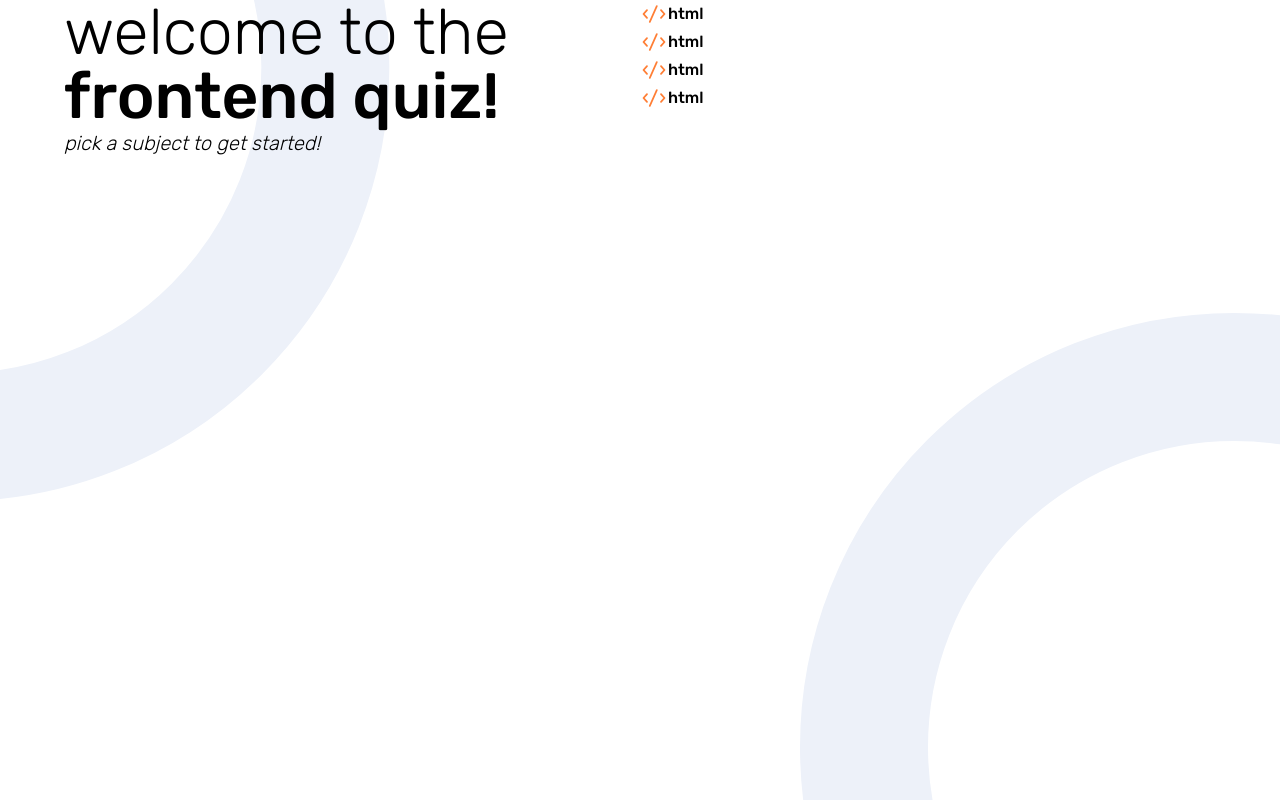
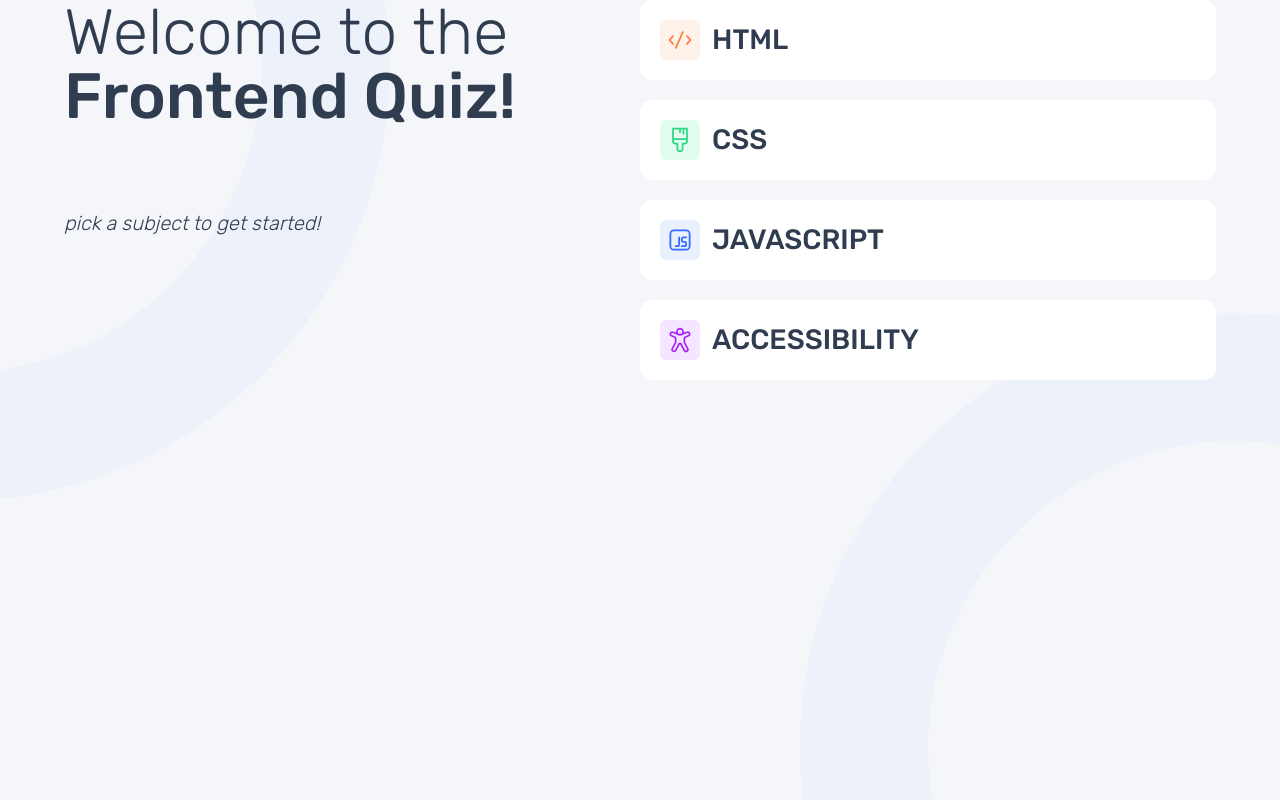
Before and after one commit to sphnikola/quiz-app, a React (Vite) app: page / in a window 1280 px wide. Built offline with nearby package versions, Linux system fonts and the light colour scheme.

Commit message:
Complete frontpage for all screen sizes

```diff
--- a/src/App.jsx
+++ b/src/App.jsx
@@ -6,59 +6,73 @@ import acsb from "./assets/images/icon-accessibility.svg";
 function App() {
   return (
     <>
-      <section className=" min-h-screen font-rubik">
+      <section className=" min-h-screen font-rubik text-color-text">
         <div className=" max-w-7xl mx-auto px-[24px] lg:px-[64px]">
           <main className="grid lg:grid-cols-[repeat(2,1fr)] items-start">
             <section>
-              <h1 className=" text-[40px] leading-[40px] md:text-[64px] md:leading-[64px] font-light">
-                welcome to the
-                <br /> <span className="f font-medium">
-                  frontend quiz!
-                </span>{" "}
+              <h1 className=" text-[40px] leading-[40px] md:text-[64px] md:leading-[64px]   font-thin mb-8 md:mb-5 lg:mb-20">
+                Welcome to the
+                <br /> <span className="font-medium">Frontend Quiz!</span>{" "}
               </h1>
-              <p className="text-[14px] leading-[21px] italic font-light md:text-[20px] md:leading-[30px]">
+              <p className="text-[14px] leading-[21px] italic font-light mb-12 md:text-[20px] md:leading-[30px]">
                 pick a subject to get started!
               </p>
             </section>
             <section>
-              <ul>
-                <li>
-                  <a className="flex items-center">
-                    <div>
-                      <img src={html} className="w-[28px]" />
+              <ul className=" uppercase">
+                <li className="mb-5 ">
+                  <a
+                    className="flex gap-x-3 items-center
+                   text-[18px] hover:text-[24px] hover:leading-[24px] hover:duration-500 hover:ease-in-out
+                   bg-link-bg  font-normal p-5  rounded-xl md:text-[28px] md:hover:text-[34px] md:leading-[34px]"
+                  >
+                    <div className="h-[40px] w-[40px] bg-html-bg-color rounded-md flex justify-center items-center">
+                      <img src={html} className="w-[28px] " />
                     </div>
-                    <div>
+                    <div className="">
                       <h2>html</h2>
                     </div>
                   </a>
                 </li>
-                <li>
-                  <a className="flex items-center">
-                    <div>
-                      <img src={html} className="w-[28px]" />
+                <li className="mb-5 ">
+                  <a
+                    className="flex gap-x-3 items-center
+                   text-[18px] hover:text-[24px] hover:leading-[24px] hover:duration-500 hover:ease-in-out
+                   bg-link-bg font-normal p-5  rounded-xl md:text-[28px] md:hover:text-[34px] md:leading-[34px]"
+                  >
+                    <div className="h-[40px] w-[40px] bg-css-bg-color  rounded-md flex justify-center items-center">
+                      <img src={css} className="w-[28px]" />
                     </div>
                     <div>
-                      <h2>html</h2>
+                      <h2>css</h2>
                     </div>
                   </a>
                 </li>
-                <li>
-                  <a className="flex items-center">
-                    <div>
-                      <img src={html} className="w-[28px]" />
+                <li className="mb-5 ">
+                  <a
+                    className="flex gap-x-3 items-center
+                   text-[18px] hover:text-[24px] hover:leading-[24px] hover:duration-500 hover:ease-in-out
+                   bg-link-bg font-normal p-5  rounded-xl md:text-[28px] md:hover:text-[34px] md:leading-[34px]"
+                  >
+                    <div className="h-[40px] w-[40px] bg-js-bg-color rounded-md flex justify-center items-center">
+                      <img src={js} className="w-[28px]" />
                     </div>
                     <div>
-                      <h2>html</h2>
+                      <h2>javascript</h2>
                     </div>
                   </a>
                 </li>
-                <li>
-                  <a className="flex items-center">
-                    <div>
-                      <img src={html} className="w-[28px]" />
+                <li className="mb-5 ">
+                  <a
+                    className="flex gap-x-3 items-center
+                   text-[18px] hover:text-[24px] hover:leading-[24px] hover:duration-500 hover:ease-in-out
+                   bg-link-bg  font-normal p-5  rounded-xl md:text-[28px] md:hover:text-[34px] md:leading-[34px]"
+                  >
+                    <div className="h-[40px] w-[40px] bg-ascb-bg-color rounded-md flex justify-center items-center">
+                      <img src={acsb} className="w-[28px]" />
                     </div>
                     <div>
-                      <h2>html</h2>
+                      <h2>accessibility</h2>
                     </div>
                   </a>
                 </li>
--- a/src/data/data.js
+++ b/src/data/data.js
@@ -1,24 +1,23 @@
-const data = {
-  html: {
+const data = [
+  {
     title: "HTML",
     icon: "/assets/images/icon-html.svg",
     color: "hsla(22, 100%, 96%, 1)",
   },
-  css: {
+  {
     title: "CSS",
     icon: "/assets/images/icon-css.svg",
     color: "hsla(151, 87%, 94%, 1)",
   },
-  javascript: {
+  {
     title: "JavaScript",
     icon: "/assets/images/icon-js.svg",
     color: "hsla(223, 100%, 96%, 1)",
   },
-  accessibility: {
+  {
     title: "Accessibility",
     icon: "/assets/images/icon-accessibility.svg",
     color: "hsla(277, 100%, 95%, 1)",
   },
-};
-
+];
 export { data };
--- a/src/index.css
+++ b/src/index.css
@@ -7,6 +7,7 @@ body {
   background-repeat: no-repeat;
   background-attachment: fixed;
   background-size: cover;
+  background-color: #f4f6fa;
 }
 
 @media (max-width: 768px) {
@@ -15,6 +16,7 @@ body {
     background-repeat: no-repeat;
     background-attachment: fixed;
     background-size: cover;
+    background-color: #f4f6fa;
   }
 }
 
@@ -24,5 +26,6 @@ body {
     background-repeat: no-repeat;
     background-attachment: fixed;
     background-size: cover;
+    background-color: #f4f6fa;
   }
 }
--- a/tailwind.config.js
+++ b/tailwind.config.js
@@ -10,6 +10,14 @@ export default {
       fontFamily: {
         rubik: ["Rubik", "sans-serif"],
       },
+      colors: {
+        "color-text": "#303d50",
+        "html-bg-color": "hsla(22, 100%, 96%, 1)",
+        "css-bg-color": "hsla(151, 87%, 94%, 1)",
+        "js-bg-color": "hsla(223, 100%, 96%, 1)",
+        "ascb-bg-color": "hsla(277, 100%, 95%, 1)",
+        "link-bg": "#FFFFFF",
+      },
     },
   },
   plugins: [],
```
